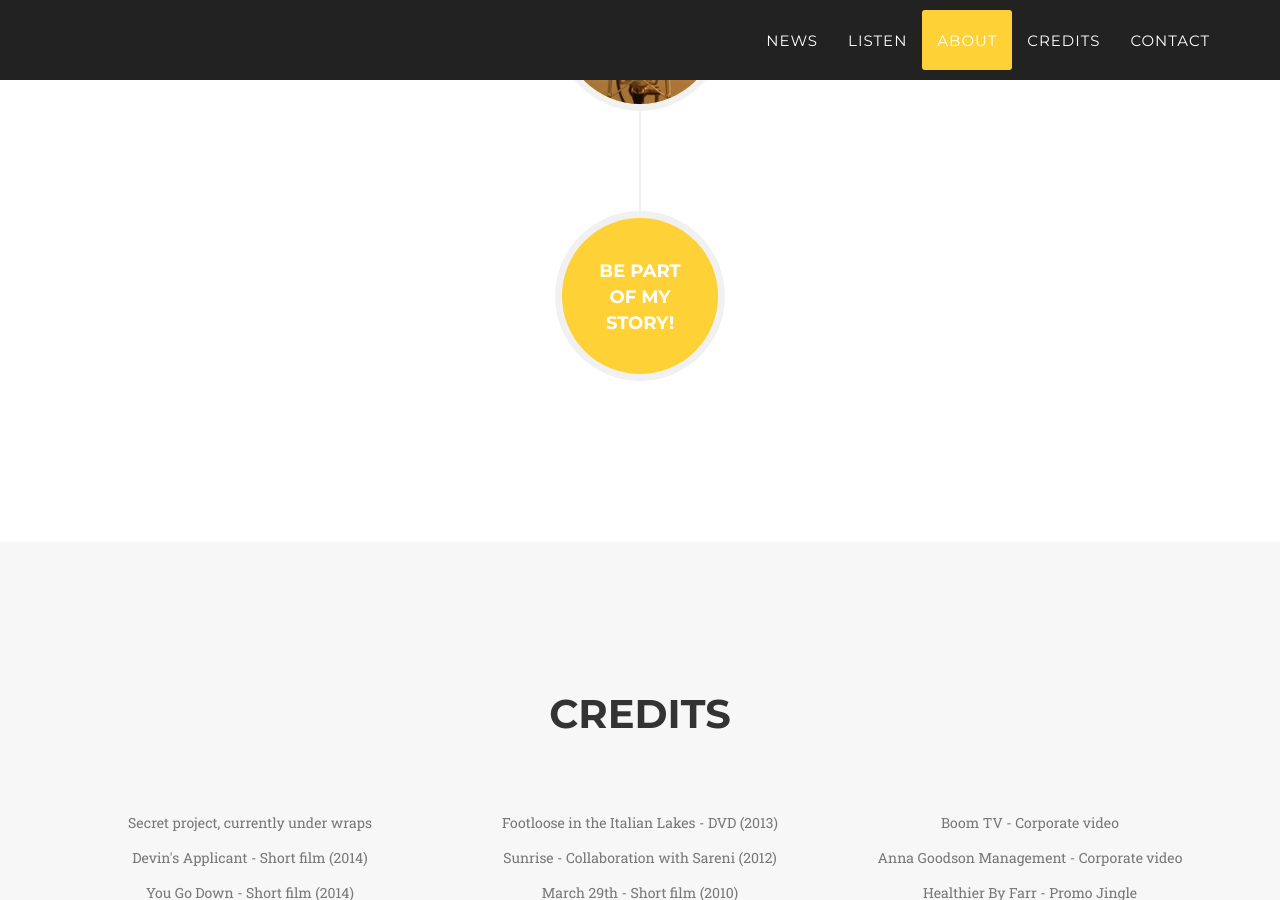
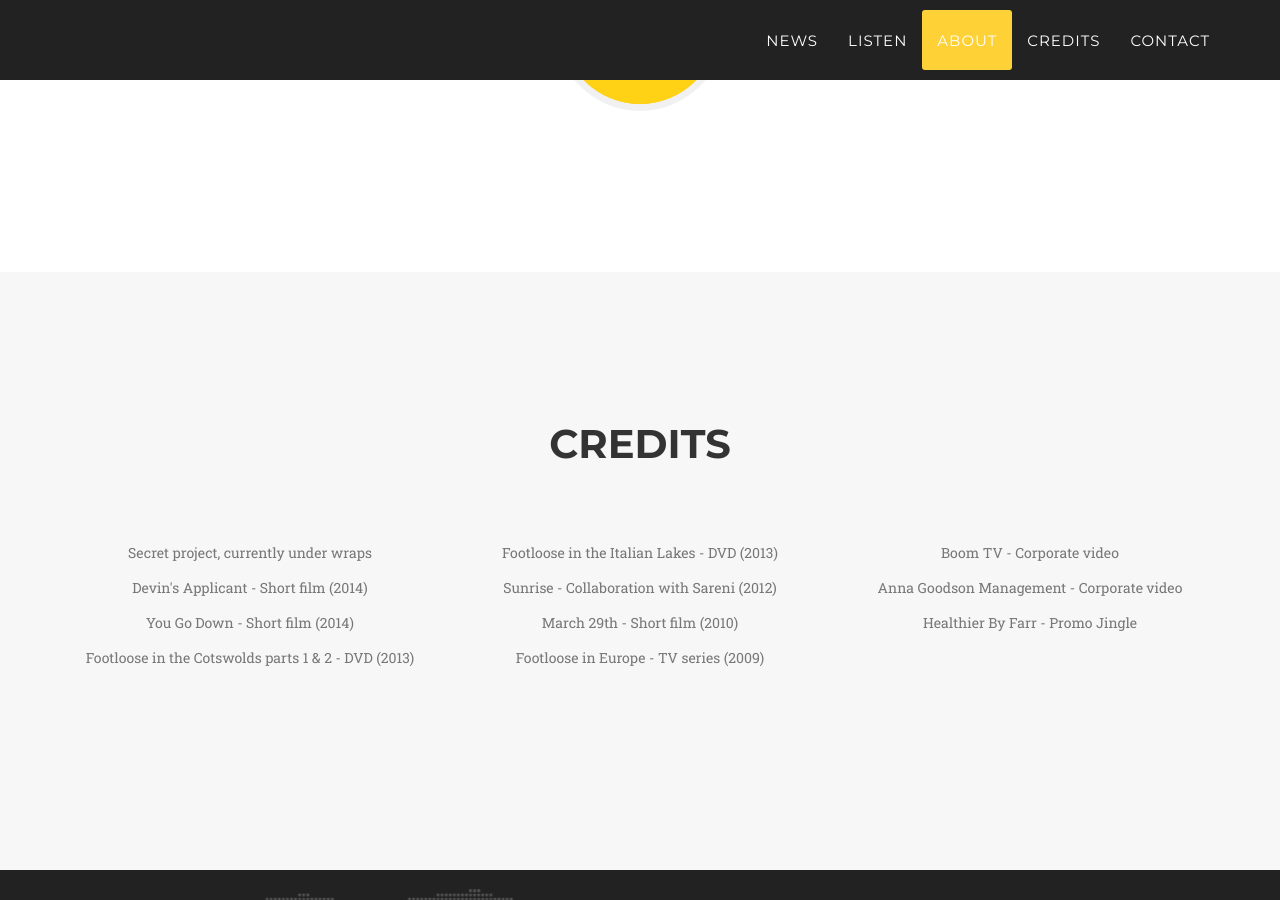
Before and after one commit to barnabysmithmusic/barnabysmithmusic.github.io, a Jekyll site: the page built from index.html, in a window 1280 px wide and 900 px high, scrolled down 4170 px. Built offline with Jekyll 4.4.1, drawn with Linux system fonts in a browser that asks for light colours; some web fonts are replaced; comment, search, counter and statistics services are not loaded.

Commit message:
Amends to the About page.

```diff
--- a/_includes/about.html
+++ b/_includes/about.html
@@ -68,7 +68,7 @@
                         </li>
                         <li>
                             <div class="timeline-image">
-                                <img class="img-circle img-responsive" src="img/about/microphone.jpg" alt="">
+                                <a href="#contact"><img class="img-circle img-responsive" src="img/about/envelope.png" alt=""></a>
                             </div>
                             <div class="timeline-panel">
                                 <div class="timeline-heading">
@@ -80,13 +80,6 @@
                                 </div>
                             </div>
                         </li>
-                        <li class="timeline-inverted">
-                            <div class="timeline-image">
-                                <h4>Be Part
-                                    <br>Of My
-                                    <br>Story!</h4>
-                            </div>
-                        </li>
                     </ul>
                 </div>
             </div>
```
Also changed, not shown: img/about/envelope.png (added).
